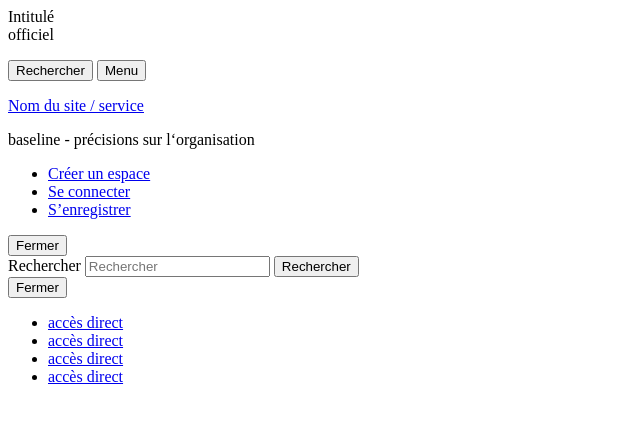
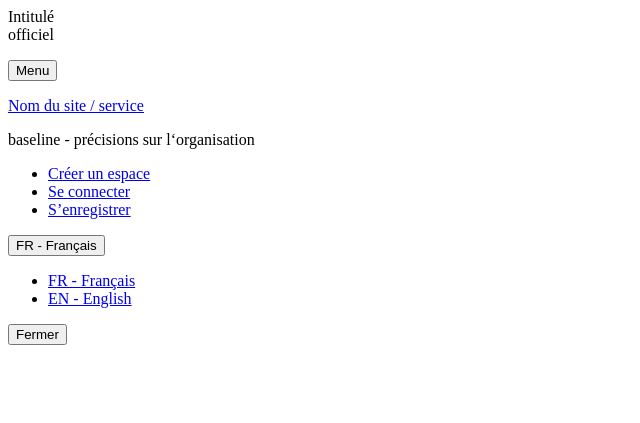
Before and after one commit to Sousx-Lab/symfony-vite, a Symfony app: template templates/component/header.html.twig in a window 1280 px wide. Shown: the top 423 px of the page, without its empty margins (0-640 px from the left). Run offline with Twig, Linux system fonts and the light colour scheme; the template is opened without the code that fills it, so the values that code supplies are empty; some libraries are stand-ins or nearby versions.

Commit message:
feat: translation header

```diff
--- a/templates/component/header.html.twig
+++ b/templates/component/header.html.twig
@@ -11,10 +11,7 @@
 							</p>
 						</div>
 						<div class="fr-header__navbar">
-                            <button class="fr-btn--search fr-btn" data-fr-opened="false" aria-controls="modal-474" id="button-475" title="Rechercher">
-                                Rechercher
-                            </button>
-                            <button class="fr-btn--menu fr-btn" data-fr-opened="false" aria-controls="modal-476" aria-haspopup="menu" id="button-477" title="Menu">
+							<button class="fr-btn--menu fr-btn" data-fr-opened="false" aria-controls="modal-517" aria-haspopup="menu" id="button-518" title="Menu">
 								Menu
 							</button>
 						</div>
@@ -47,50 +44,34 @@
 								</a>
 							</li>
 						</ul>
+						<nav role="navigation" class="fr-translate fr-nav">
+							<div class="fr-nav__item">
+								<button class="fr-translate__btn fr-btn fr-btn--tertiary" aria-controls="translate-516" aria-expanded="false" title="Sélectionner une langue">
+									FR<span class="fr-hidden-lg">&nbsp;- Français</span>
+								</button>
+								<div class="fr-collapse fr-translate__menu fr-menu" id="translate-516">
+									<ul class="fr-menu__list">
+										<li>
+											<a class="fr-translate__language fr-nav__link" hreflang="fr" lang="fr" href="#" aria-current="true">FR - Français</a>
+										</li>
+										<li>
+											<a class="fr-translate__language fr-nav__link" hreflang="en" lang="en" href="#">EN - English</a>
+										</li>
+									</ul>
 								</div>
-                    <div class="fr-header__search fr-modal" id="modal-474">
-                        <div class="fr-container fr-container-lg--fluid">
-                            <button class="fr-btn--close fr-btn" aria-controls="modal-474" title="Fermer">
-                                Fermer
-                            </button>
-                            <div class="fr-search-bar" id="search-473" role="search">
-                                <label class="fr-label" for="search-473-input">
-                                    Rechercher
-                                </label>
-                                <input class="fr-input" placeholder="Rechercher" type="search" id="search-473-input" name="search-473-input">
-                                <button class="fr-btn" title="Rechercher">
-                                    Rechercher
-                                </button>
+							</div>
+						</nav>
 					</div>
 				</div>
 			</div>
 		</div>
 	</div>
-        </div>
-    </div>
-    <div class="fr-header__menu fr-modal" id="modal-476" aria-labelledby="button-477">
+	<div class="fr-header__menu fr-modal" id="modal-517" aria-labelledby="button-518">
 		<div class="fr-container">
-            <button class="fr-btn--close fr-btn" aria-controls="modal-476" title="Fermer">
+			<button class="fr-btn--close fr-btn" aria-controls="modal-517" title="Fermer">
 				Fermer
 			</button>
-            <div class="fr-header__menu-links">
-            </div>
-            <nav class="fr-nav" id="navigation-478" role="navigation" aria-label="Menu principal">
-                <ul class="fr-nav__list">
-                    <li class="fr-nav__item">
-                        <a class="fr-nav__link" href="#" target="_self">accès direct</a>
-                    </li>
-                    <li class="fr-nav__item">
-                        <a class="fr-nav__link" href="#" target="_self">accès direct</a>
-                    </li>
-                    <li class="fr-nav__item">
-                        <a class="fr-nav__link" href="#" target="_self">accès direct</a>
-                    </li>
-                    <li class="fr-nav__item">
-                        <a class="fr-nav__link" href="#" target="_self">accès direct</a>
-                    </li>
-                </ul>
-            </nav>
+			<div class="fr-header__menu-links"></div>
 		</div>
 	</div>
 </header>
```
Also changed, not shown: templates/base.html.twig (+9 -4 lines). Lines whose indentation alone changed are shown as unchanged.
